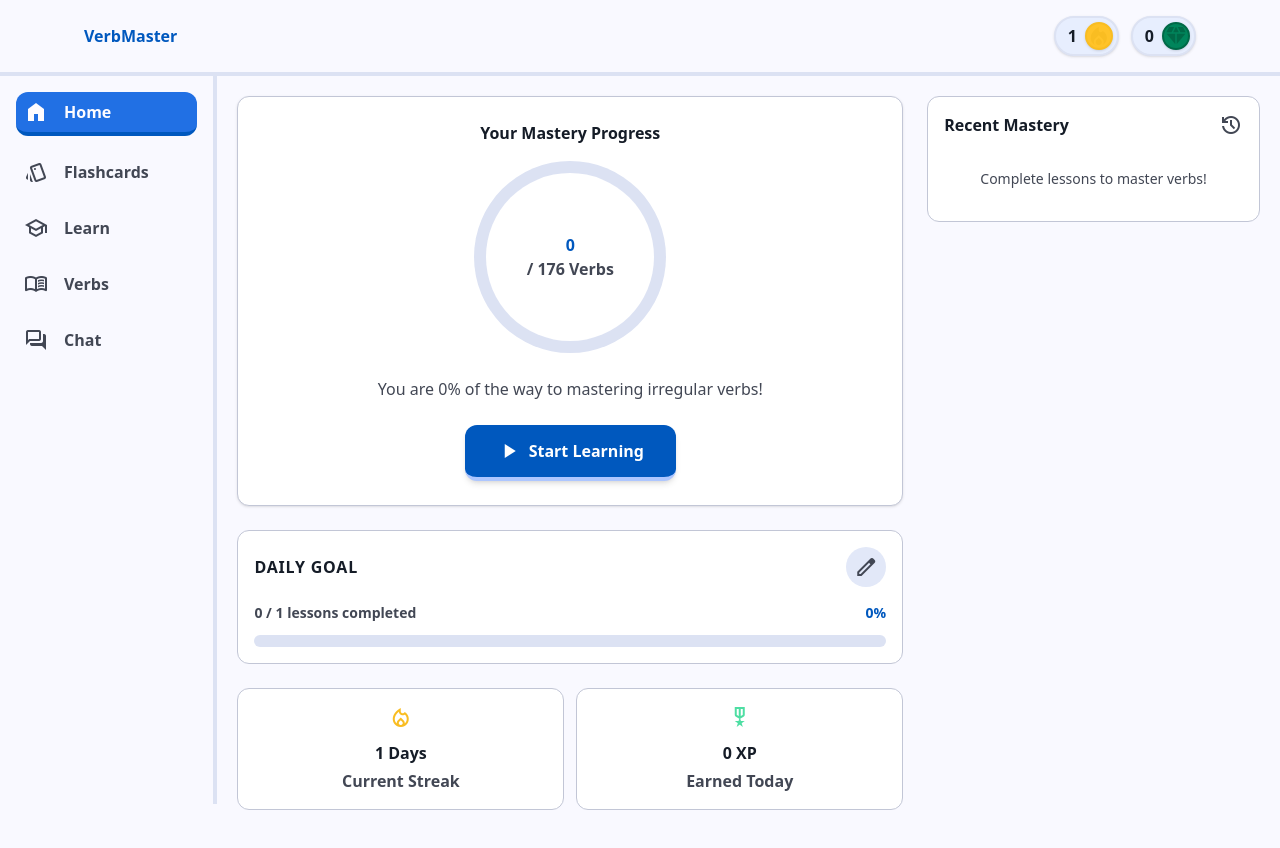
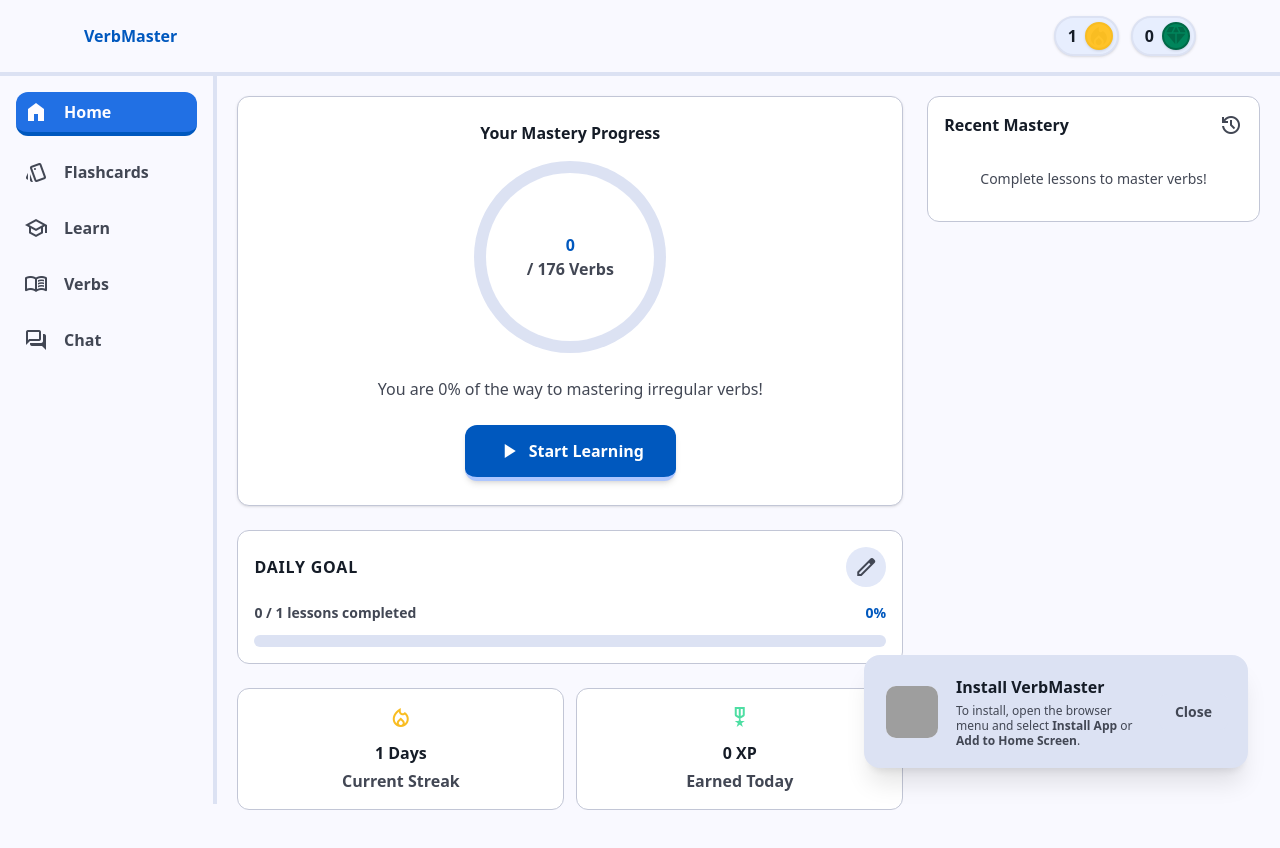
Before and after one commit to 01warrior/FormationAiGoogleAistudio, a React (Vite) app: page / in a window 1280 px wide. Shown: the top 848 px of the page. Built offline with nearby package versions, Linux system fonts and the light colour scheme; grey boxes are pictures that could not be loaded.

Commit message:
feat: add fallback install prompt for non-iOS devices
Implement a timeout mechanism to display the manual installation prompt when the beforeinstallprompt event fails to trigger on Android and desktop browsers. Update the UI text to provide platform-specific instructions.

```diff
--- a/src/InstallPrompt.tsx
+++ b/src/InstallPrompt.tsx
@@ -40,6 +40,18 @@ export function InstallPrompt() {
       const hasDismissed = localStorage.getItem('dismissedInstallPrompt');
       if (!hasDismissed) {
         setTimeout(() => setShowIosPrompt(true), 2000);
+      }
+    } else {
+      // For Android/Desktop: If beforeinstallprompt doesn't fire after a delay, show manual instruction
+      const hasDismissed = localStorage.getItem('dismissedInstallPrompt');
+      if (!hasDismissed) {
+        const timeoutId = setTimeout(() => {
+          if (!deferredPrompt && !showPrompt) {
+            setShowIosPrompt(true); // Re-use the manual prompt UI for Android too
+          }
+        }, 3000);
+
+        return () => clearTimeout(timeoutId);
       }
     }
 
@@ -134,7 +146,11 @@ export function InstallPrompt() {
             <div className="flex-1">
               <h4 className="font-label-bold text-on-surface">Install VerbMaster</h4>
               <p className="font-body-md text-xs text-on-surface-variant leading-tight mt-1">
-                To install, tap <span className="material-symbols-outlined text-[14px] align-middle px-1">ios_share</span> and select <strong>Add to Home Screen</strong>.
+                {isIos ? (
+                  <>To install, tap <span className="material-symbols-outlined text-[14px] align-middle px-1">ios_share</span> and select <strong>Add to Home Screen</strong>.</>
+                ) : (
+                  <>To install, open the browser menu and select <strong>Install App</strong> or <strong>Add to Home Screen</strong>.</>
+                )}
               </p>
             </div>
           </div>
```
